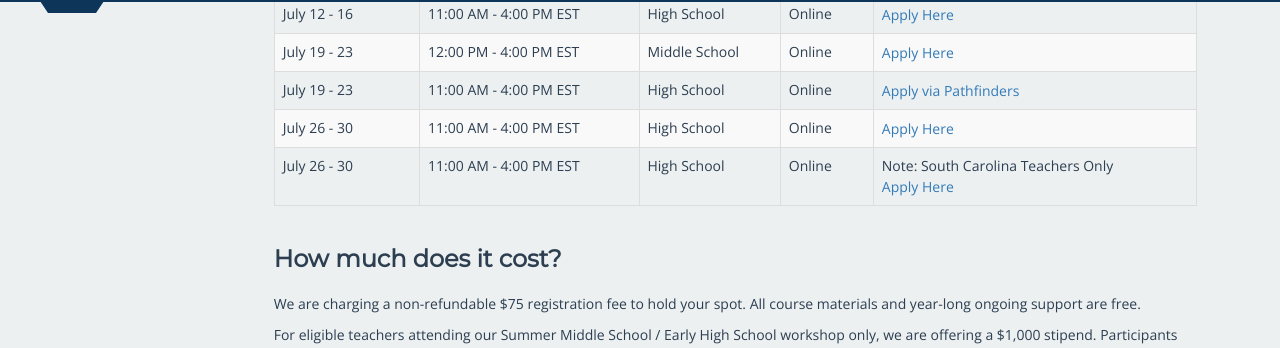
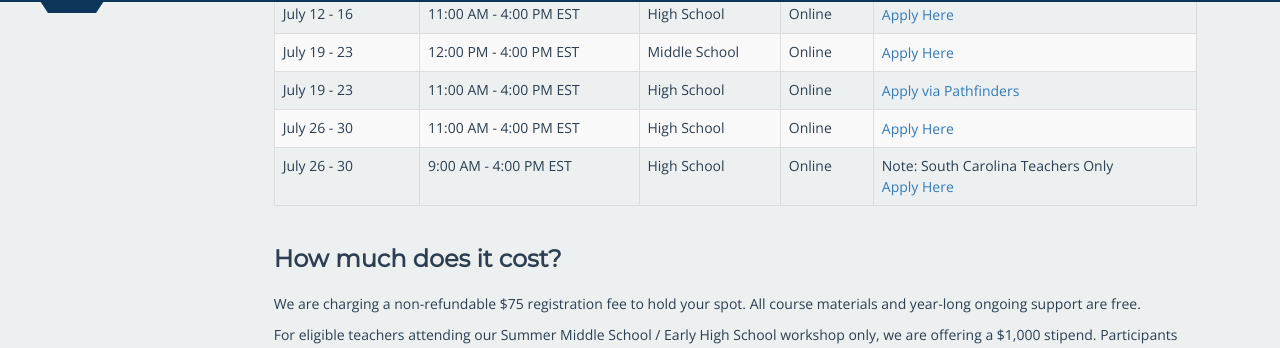
Before and after one commit to beautyjoy/beautyjoy.github.io, a Jekyll site: the page built from summer-pd/index.md, in a window 1280 px wide and 900 px high, scrolled down 1375 px. Shown: the part 104-452 px from the top of the window. Built offline with Jekyll 4.4.1, drawn with Linux system fonts in a browser that asks for light colours.

Commit message:
updating times

```diff
--- a/summer-pd/index.md
+++ b/summer-pd/index.md
@@ -119,7 +119,7 @@ Below is our 2021 PD schedule for our PD workshops and links to the PD Applicati
   </tr>
   <tr>
     <td>July 26 - 30</td>
-    <td>11:00 AM - 4:00 PM EST</td>
+    <td>9:00 AM - 4:00 PM EST</td>
     <td>High School</td>
     <td>Online</td>
     <td>Note: South Carolina Teachers Only <br> <a href ='https://web.cvent.com/event/fe738b8e-9bc3-4048-92f8-64280220d7d1/summary'>Apply Here</a></td>
```
